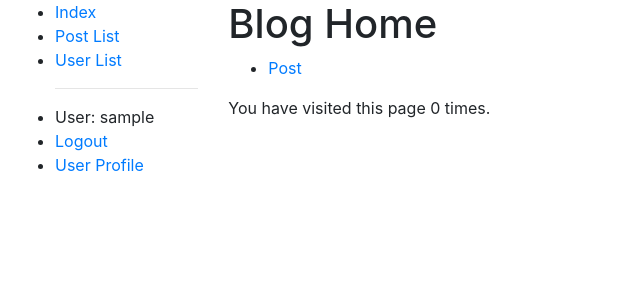
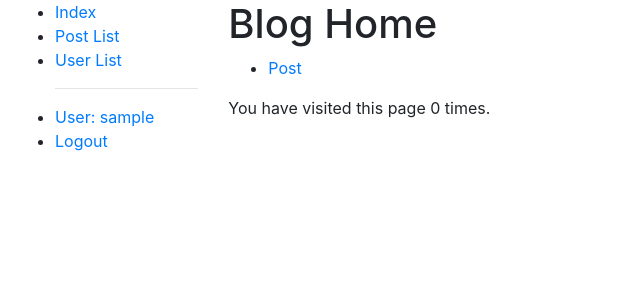
Before and after one commit to joohyeong2001/blog, a Django app: page / in a window 1280 px wide. Shown: the top 300 px of the page, without its empty margins (0-640 px from the left). Run offline with Django 3.2, Linux system fonts and the light colour scheme; the visitor is signed in with stand-in values (Sample User, id 1); some libraries are stand-ins or nearby versions.

Commit message:
20200226.10.0

```diff
--- a/posts/templates/base_generic.html
+++ b/posts/templates/base_generic.html
@@ -30,9 +30,8 @@
             {% endif %}
 
             {% if user.is_authenticated %}
-              <li>User: {{ user.get_username }}</li>
+              <li><a href="{% url 'user-profile' %}">User: {{ user.get_username }}</a></li>
               <li><a href="{% url 'logout' %}?next={{request.path}}">Logout</a></li>
-              <li><a href="{% url 'user-profile' %}">User Profile</a></li>
             {% endif %}
 
           </ul>
```
